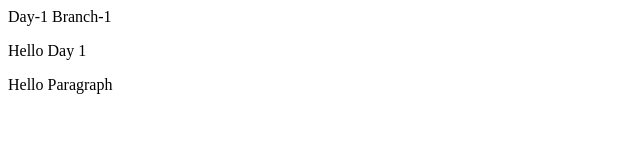
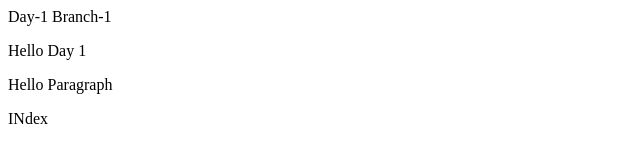
Before and after one commit to Bashar-The-Coder/newGit, a plain HTML site: page index.html in a window 1280 px wide. Shown: the full height of the page, 0-640 px from the left. Drawn offline with Linux system fonts and the light colour scheme.

Commit message:
Update index.html

```diff
--- a/index.html
+++ b/index.html
@@ -5,3 +5,5 @@
 <div class="head">
   <p class="new">Hello Paragraph</p>
 </div>
+
+<delete> INdex</delete>
```
